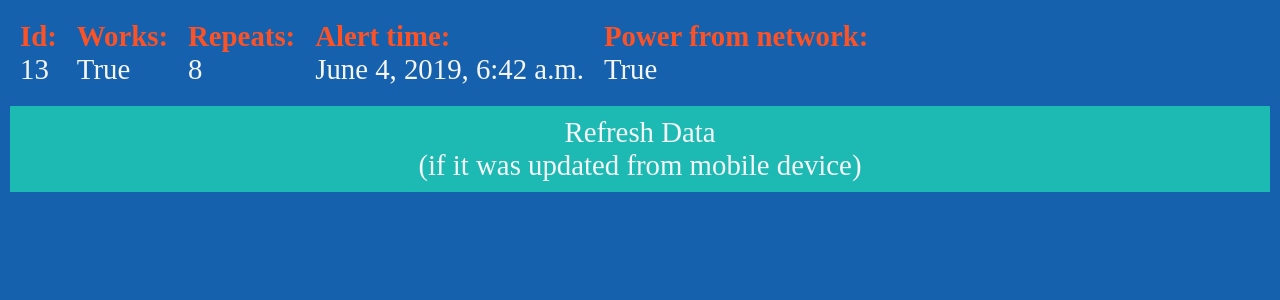
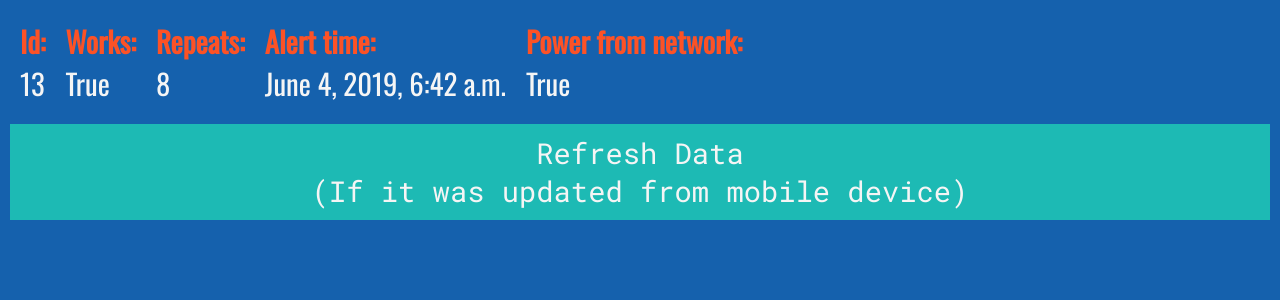
Before and after one commit to IINamelessII/BestClockAppEver, a Django app: page / in a window 1280 px wide. Shown: the part 184-484 px from the top of the page. Run offline with Django 3.2, Linux system fonts and the light colour scheme; data comes from the database, SQL or seed files in the repository.

Commit message:
Change style, add fonts

```diff
--- a/main/static/main/index.css
+++ b/main/static/main/index.css
@@ -24,8 +24,8 @@ a{
     color: whitesmoke;
     margin: 10px;
     padding: 10px;
-    /* width: 100%; */
     text-align: center;
+    font-family: 'Roboto Mono', monospace;
 }
 
 .button> {
@@ -46,6 +46,10 @@ header {
     font-size: 4rem;
     margin: 1rem;
     font-weight: 900;
+    /* font-family: 'Roboto Condensed', sans-serif; */
+    /* font-family: 'Source Sans Pro', sans-serif; */
+    /* font-family: 'Roboto Slab', serif; */
+    /* font-family: 'Merriweather', serif; */
 }
 
 .sublogo {
@@ -70,6 +74,7 @@ header {
 main {
     margin: 10px;
     display: flex;
+    font-family: 'Oswald', sans-serif;
 }
 
 .data-block {
--- a/main/templates/main/index.html
+++ b/main/templates/main/index.html
@@ -7,6 +7,7 @@
     <meta http-equiv="X-UA-Compatible" content="ie=edge">
     <link rel="stylesheet" href="{% static 'main/index.css' %}">
     <title>Best Clock App Ever</title>
+    <link href="https://fonts.googleapis.com/css?family=Merriweather|Oswald|Roboto+Condensed|Roboto+Mono|Roboto+Slab|Source+Sans+Pro&display=swap" rel="stylesheet">
 </head>
 <body>
     <header class="logo-level noselect">
@@ -43,7 +44,7 @@
     <a class="noselect" href="/">
         <div class="button">
             <div class="upperbutton">Refresh Data</div>
-            <div class="lowersubbutton">(if it was updated from mobile device)</div>
+            <div class="lowersubbutton">(If it was updated from mobile device)</div>
         </div>
     </a>
 </body>
```
